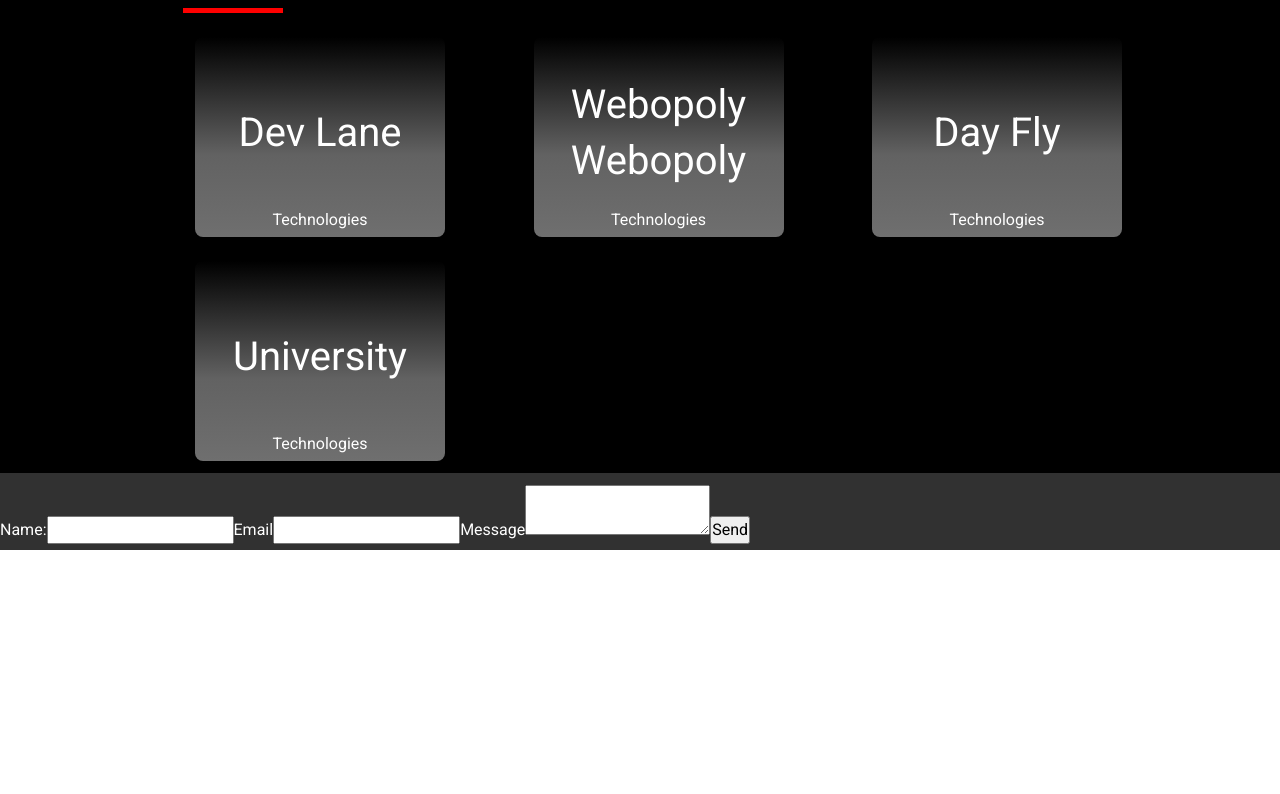
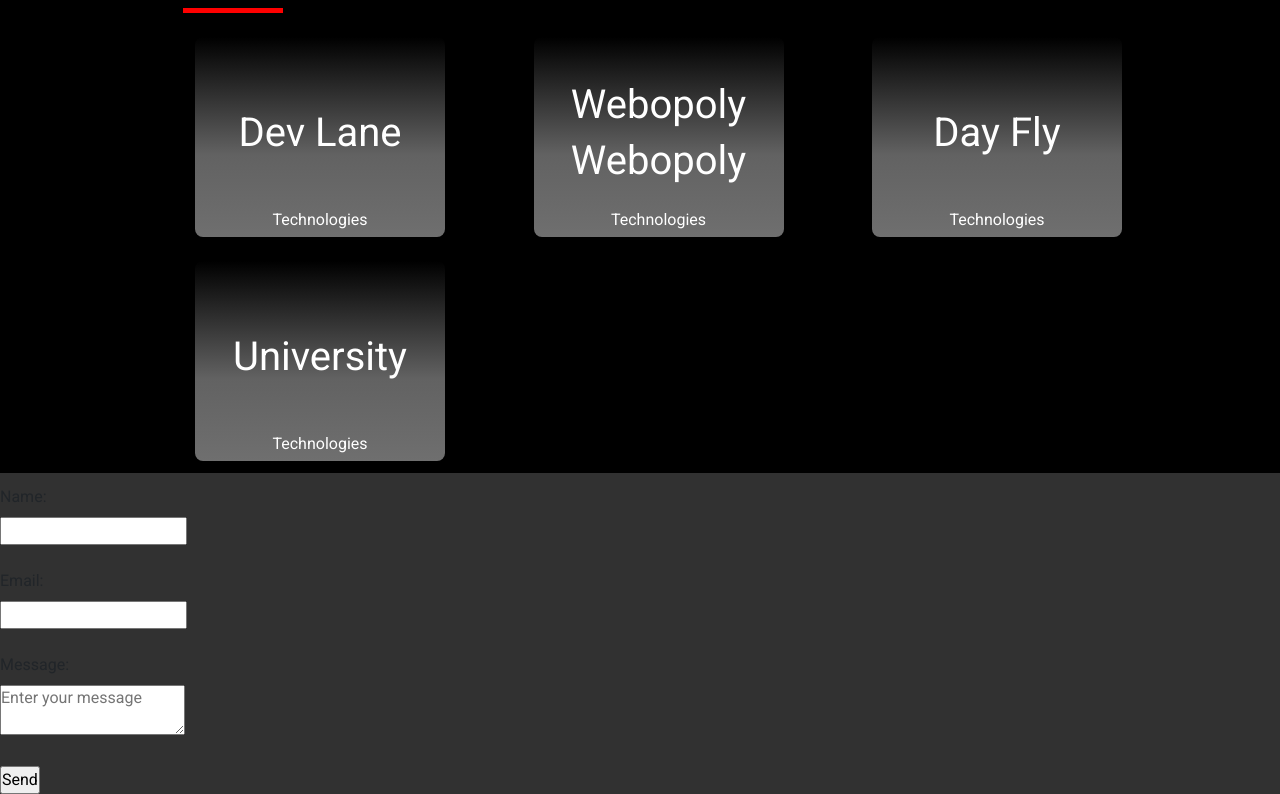
Before and after one commit to Bolmey/Portfolio, a React (Create React App) app: page / in a window 1280 px wide. Shown: the part 894-1688 px from the top of the page. Before the commit the page ends 1444 px from the top, so only its background shows below. Built offline with nearby package versions, Linux system fonts and the light colour scheme.

Commit message:
contact update

```diff
--- a/src/App.js
+++ b/src/App.js
@@ -21,7 +21,7 @@ function App() {
   function sendEmail(e) {
     e.preventDefault();
 
-    emailjs.sendForm('gmail', 'template_b0453ue', e.target, 'user_b8UrQpDrr45ysmRw8Atjx')
+    emailjs.sendForm('service_rvg5jju', 'template_b0453ue', e.target, 'user_b8UrQpDrr45ysmRw8Atjx')
       .then((result) => {
         console.log(result.text);
       }, (error) => {
@@ -29,6 +29,7 @@ function App() {
       });
     e.target.reset()
   }
+
 
   //'gmail', 'service_rvg5jju', e.target, 'user_b8UrQpDrr45ysmRw8Atjx'
   return (
@@ -181,15 +182,17 @@ function App() {
       {/* ---------CONTACT START--------- */}
 
       <section className='contactMe'>
-        <form className="contact-form" onSubmit={sendEmail}>
-          <input type="hidden" name="contact_number" />
-          <label>Name:</label>
-          <input type="text" name="name" />
-          <label>Email</label>
-          <input type="email" name="email" />
-          <label>Message</label>
-          <textarea name="message" />
-          <input type="submit" value="Send" />
+        <form onSubmit={sendEmail} className="form">
+
+          <label>Name:</label><br />
+          <input type="text" name="user_name" /><br /><br />
+          <label>Email:</label><br />
+          <input type="email" name="user_email" /><br /><br />
+          <label>Message:</label><br />
+          <textarea placeholder="Enter your message" name="message" ></textarea><br /><br />
+          <input type="submit" value="Send" className="signupButton" />
+
+
         </form>
       </section>
 
```
